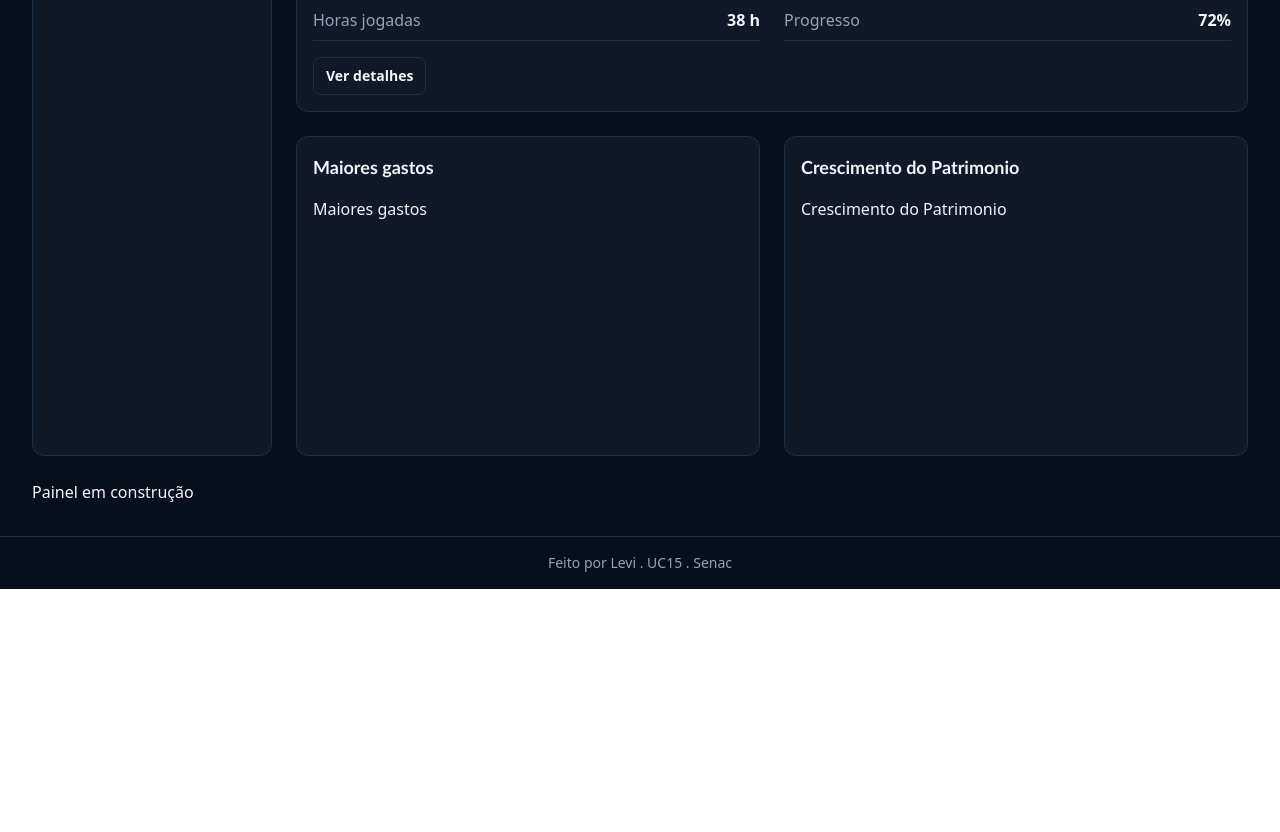
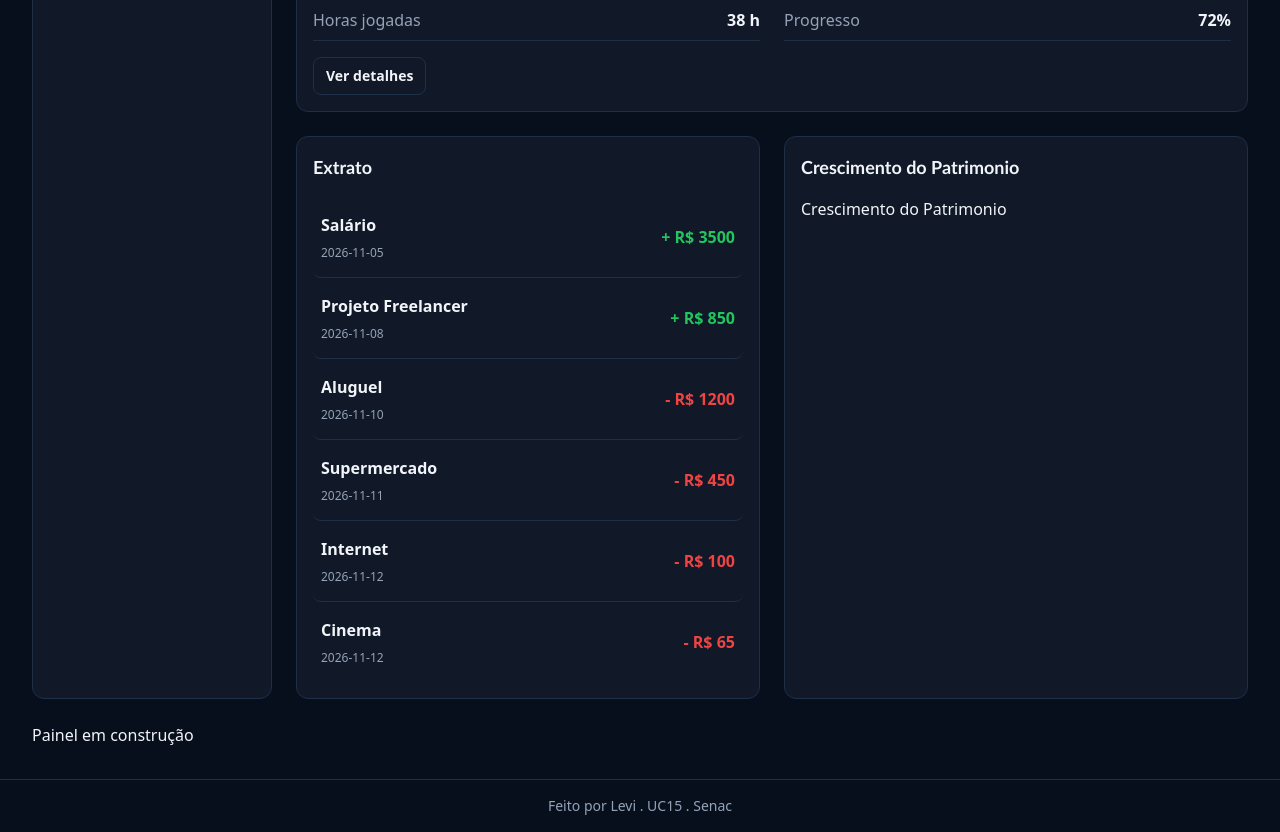
Before and after one commit to Levi-dev6638/my-dashboard, a React (Vite) app: page / in a window 1280 px wide. Shown: the part 500-1332 px from the top of the page. Before the commit the page ends 1089 px from the top, so only its background shows below. Built offline with nearby package versions, Linux system fonts and the light colour scheme.

Commit message:
feat: render list items with map and key

```diff
--- a/src/App.jsx
+++ b/src/App.jsx
@@ -8,13 +8,64 @@ import StatusBadge from './components/StatusBadge';
 import DetailsToggle from './components/DatailsToggle';
 import { useState } from 'react';
 
+const summaryCards = [
+  { id: 'recipes', title: 'Receitas Totais', value: 2167, icon: '💰' },
+  { id: 'fixes expanses', title: 'Gastos Fixos', value: 318, icon: '🪙' },
+  {
+    id: '',
+    title: 'Cartão de crédito',
+    value: 676,
+    icon: '💳 ',
+    isHighlighted: true,
+  },
+];
+
+const transactions = [
+  {
+    id: 'salary',
+    title: 'Salário',
+    amount: 3500,
+    type: 'income',
+    date: '2026-11-05',
+  },
+  {
+    id: 'freelance',
+    title: 'Projeto Freelancer',
+    amount: 850,
+    type: 'income',
+    date: '2026-11-08',
+  },
+  {
+    id: 'rent',
+    title: 'Aluguel',
+    amount: 1200,
+    type: 'expense',
+    date: '2026-11-10',
+  },
+  {
+    id: 'groceries',
+    title: 'Supermercado',
+    amount: 450,
+    type: 'expense',
+    date: '2026-11-11',
+  },
+  {
+    id: 'internet',
+    title: 'Internet',
+    amount: 100,
+    type: 'expense',
+    date: '2026-11-12',
+  },
+  {
+    id: 'cinema',
+    title: 'Cinema',
+    amount: 65,
+    type: 'expense',
+    date: '2026-11-12',
+  },
+];
 function App() {
   const [showValues, setShowValues] = useState(false);
-    const summaryCards = [
-  { id: 'recipes', title: 'Receitas Totais', value: 2167, icon: '💰' },
-  { id: 'fixes expanses', title: 'Gastos Fixos', value: 318,icon: '🪙' },
-  { id: '', title: 'Cartão de crédito', value: 676, icon: '💳 ', isHighlighted: true },
-]
 
   return (
     <>
@@ -32,21 +83,28 @@ function App() {
             title=" Entradas e saidas"
             className="md:col-span-2"
           >
-            <button onClick={()=> setShowValues(!showValues)}>{!showValues ? "mostrar": "Esconder"}</button>
+            <button onClick={() => setShowValues(!showValues)}>
+              {!showValues ? 'mostrar' : 'Esconder'}
+            </button>
             <div className="grid grid-cols-2 gap-3 md:grid-cols-3">
               <div className="col-span-2 md:col-span-1">
-                <SummaryCard title={summaryCards[0].title} value={summaryCards[0].value} hideValue = {!showValues}/>
+                <SummaryCard
+                  title={summaryCards[0].title}
+                  value={summaryCards[0].value}
+                  hideValue={!showValues}
+                />
               </div>
 
-               {summaryCards.filter((_,i)=>i >0).map((card) => (
+              {summaryCards
+                .filter((_, i) => i > 0)
+                .map((card) => (
                   <SummaryCard
                     key={card.id}
                     title={card.title}
                     value={card.value}
                     icon={card.icon}
                     isHighlighted={card.isHighlighted}
-                  hideValue = {!showValues}
-
+                    hideValue={!showValues}
                   />
                 ))}
             </div>
@@ -68,9 +126,39 @@ function App() {
               <p>Falta o último chefe e 3 áreas do mapa.</p>
             </DetailsToggle>
           </Panel>
-          <Panel id="list" title="Maiores gastos" className="md:min-h-80">
-            Maiores gastos
+
+          <Panel id="list" title="Extrato" className="md:min-h-80">
+            <ul className="divide-y divide-border">
+              {transactions.map((transaction) => (
+                <li
+                  key={transaction.id}
+                  className="flex flex-wrap items-center justify-between gap-3 py-4 px-2 transition-colors hover:bg-surface/70 rounded-lg"
+                >
+                  <div className="flex flex-col gap-1">
+                    <p className="font-semibold text-foreground">
+                      {transaction.title}
+                    </p>
+
+                    <p className="text-sm text-muted">{transaction.category}</p>
+
+                    <p className="text-xs text-muted">{transaction.date}</p>
+                  </div>
+
+                  <p
+                    className={`font-bold text-base ${
+                      transaction.type === 'income'
+                        ? 'text-success'
+                        : 'text-danger'
+                    }`}
+                  >
+                    {transaction.type === 'income' ? '+' : '-'} R${' '}
+                    {transaction.amount}
+                  </p>
+                </li>
+              ))}
+            </ul>
           </Panel>
+
           <Panel
             id="chart"
             title="Crescimento do Patrimonio"
--- a/src/components/Menu.jsx
+++ b/src/components/Menu.jsx
@@ -49,7 +49,7 @@ function Menu() {
         </li>
         <li>
           <a href="#list" onClick={closeMenu} className={linkClass}>
-            Lista
+            Extrato
           </a>
         </li>
         <li>
```
Lines whose indentation alone changed are shown as unchanged.
